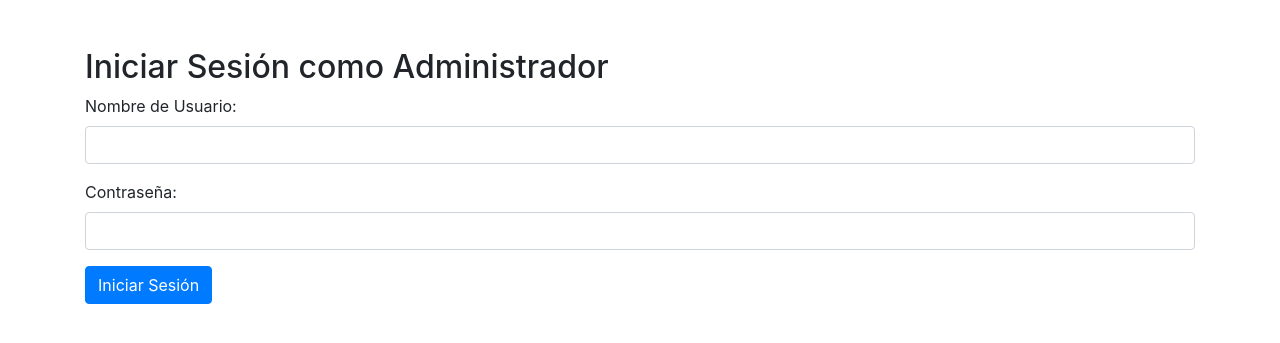
After one commit to mbravo-94/Proyecto-gesti-n-de-restaurantes, a Django app: page /administracion/login/ in a window 1280 px wide. The commit adds this page. Shown: the top 343 px of the page. Run offline with Django 5.2, Linux system fonts and the light colour scheme; some libraries are stand-ins or nearby versions.

Commit message:
Login administrador

```diff
--- a/gestión_de_restaurantes/administracion/templates/administracion/empleado_list.html
+++ b/gestión_de_restaurantes/administracion/templates/administracion/empleado_list.html
@@ -9,6 +9,7 @@
             <th>Nombre</th>
             <th>Apellido</th>
             <th>Puesto</th>
+            <th>Fecha de Contratación</th>  <!-- Nueva columna para la fecha de contratación -->
             <th>Acciones</th>
         </tr>
     </thead>
@@ -18,6 +19,7 @@
             <td>{{ empleado.nombre }}</td>
             <td>{{ empleado.apellido }}</td>
             <td>{{ empleado.puesto }}</td>
+            <td>{{ empleado.fecha_contratacion }}</td>  <!-- Mostrar la fecha de contratación -->
             <td>
                 <a class="btn btn-warning btn-sm" href="{% url 'empleado_edit' empleado.pk %}">Editar</a>
                 <a class="btn btn-danger btn-sm" href="{% url 'empleado_delete' empleado.pk %}">Eliminar</a>
--- /dev/null
+++ b/gestión_de_restaurantes/administracion/templates/administracion/login.html
@@ -0,0 +1,40 @@
+<!-- administracion/templates/administracion/login.html -->
+<!DOCTYPE html>
+<html lang="es">
+<head>
+    <meta charset="UTF-8">
+    <meta name="viewport" content="width=device-width, initial-scale=1.0">
+    <title>Login Administrador</title>
+    <link rel="stylesheet" href="https://maxcdn.bootstrapcdn.com/bootstrap/4.5.2/css/bootstrap.min.css">
+</head>
+<body>
+    <div class="container mt-5">
+        <h2>Iniciar Sesión como Administrador</h2>
+
+        <!-- Verifica si el usuario está autenticado -->
+        {% if user.is_authenticated %}
+            <div class="alert alert-success">
+                <p>Ya has iniciado sesión como {{ user.username }}.</p>
+                <a href="{% url 'logout' %}" class="btn btn-danger">Logout</a>
+                <a href="{% url 'index' %}" class="btn btn-primary">Ir a Administración</a>
+            </div>
+        {% else %}
+            <form method="post">
+                {% csrf_token %}
+                <div class="form-group">
+                    <label for="username">Nombre de Usuario:</label>
+                    <input type="text" class="form-control" id="username" name="username" required>
+                </div>
+                <div class="form-group">
+                    <label for="password">Contraseña:</label>
+                    <input type="password" class="form-control" id="password" name="password" required>
+                </div>
+                {% if error %}
+                    <div class="alert alert-danger">{{ error }}</div>
+                {% endif %}
+                <button type="submit" class="btn btn-primary">Iniciar Sesión</button>
+            </form>
+        {% endif %}
+    </div>
+</body>
+</html>
--- a/gestión_de_restaurantes/administracion/urls.py
+++ b/gestión_de_restaurantes/administracion/urls.py
@@ -26,4 +26,7 @@ urlpatterns = [
     path('cambiar-estado-venta/<int:pk>/<str:nuevo_estado>/', views.cambiar_estado_venta, name='cambiar_estado_venta'),
 
     path('ventas/', views.venta_list, name='venta_list'),
+
+    path('login/', views.login_view, name='login'),
+    path('logout/', views.logout_view, name='logout'),
 ]
--- a/gestión_de_restaurantes/administracion/views.py
+++ b/gestión_de_restaurantes/administracion/views.py
@@ -174,3 +174,34 @@ def cambiar_estado_venta(request, pk, nuevo_estado):
 ##################### Vista principal ################################
 def index(request):
     return render(request, 'administracion/index.html')
+
+
+
+############Login Administrador ##############
+
+from django.contrib.auth import authenticate, login, logout
+from django.contrib.auth.decorators import login_required
+from django.shortcuts import render, redirect
+
+# Vista de Login
+def login_view(request):
+    if request.method == 'POST':
+        username = request.POST['username']
+        password = request.POST['password']
+        user = authenticate(request, username=username, password=password)
+        if user is not None:
+            login(request, user)
+            return redirect('index')  # Redirigir a la página de administración después del login
+        else:
+            return render(request, 'administracion/login.html', {'error': 'Credenciales inválidas'})
+    return render(request, 'administracion/login.html')
+
+# Vista de Logout
+def logout_view(request):
+    logout(request)
+    return redirect('login')  # Redirigir a la página de login después de cerrar sesión
+
+# Vista de la Página de Administración, protegida por login
+@login_required(login_url='login')
+def index(request):
+    return render(request, 'administracion/index.html')
--- a/gestión_de_restaurantes/templates/home.html
+++ b/gestión_de_restaurantes/templates/home.html
@@ -11,7 +11,7 @@
     <div class="container mt-5 text-center">
         <h1>Bienvenido a la Gestión de Restaurantes</h1>
         <p>Gestiona tus empleados, mesas, menús y ventas de manera eficiente.</p>
-        <a class="btn btn-primary btn-lg mt-3" href="{% url 'index' %}" role="button">Ir a Administración</a>
+        <a class="btn btn-primary btn-lg mt-3" href="{% url 'login' %}" role="button">Ir a Administración</a>
         <a class="btn btn-secondary btn-lg mt-3 ml-3" href="{% url 'usuarios_index' %}" role="button">Ir a Usuarios</a>
         <a class="btn btn-info btn-lg mt-3 ml-3" href="{% url 'vista_camarero' %}" role="button">Ir a Camarero</a>
     </div>
```
Also changed, not shown: gestión_de_restaurantes/administracion/models.py (+8 -1 lines), gestión_de_restaurantes/administracion/templates/administracion/index.html (+8 -0 lines), gestión_de_restaurantes/administracion/migrations/0010_alter_menu_imagen.py (added), gestión_de_restaurantes/db.sqlite3, gestión_de_restaurantes/usuarios/migrations/0001_initial.py (added).
